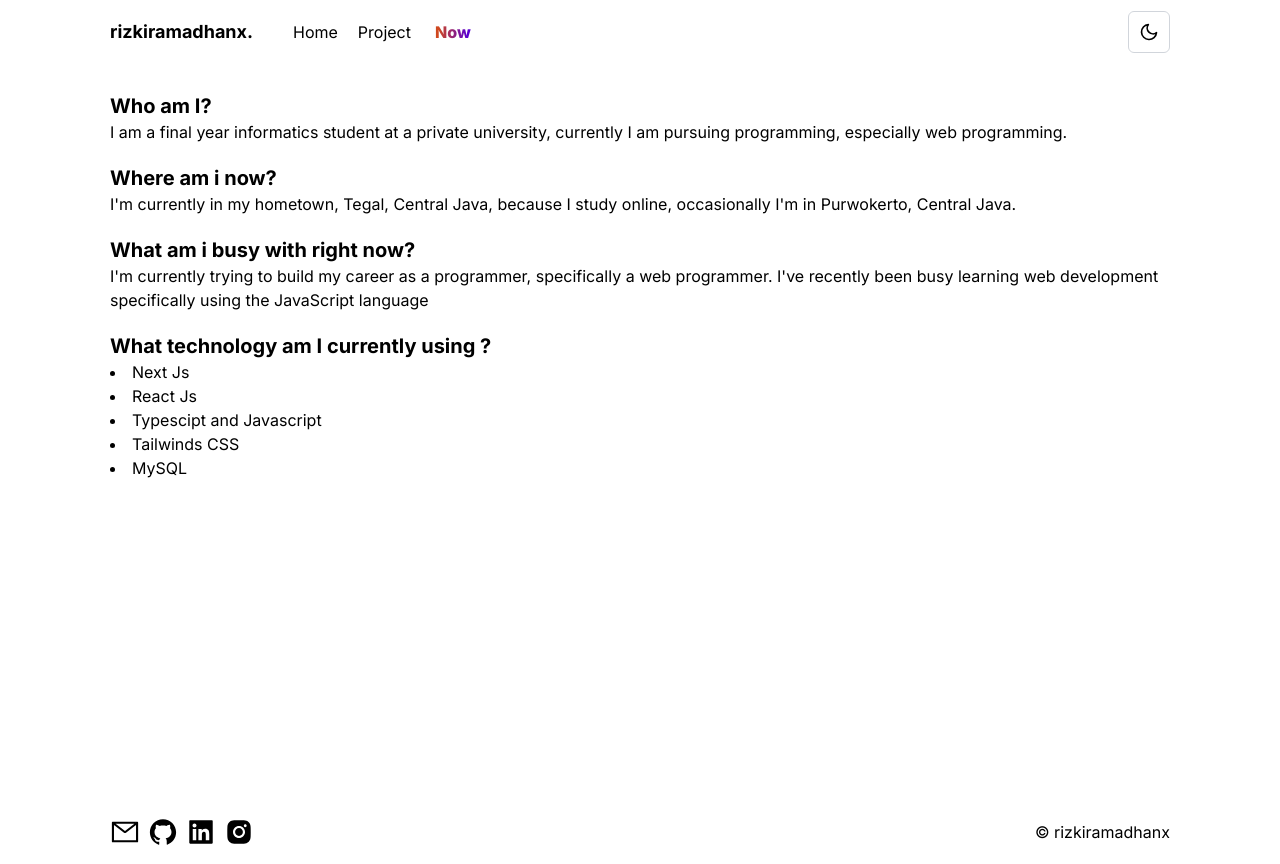
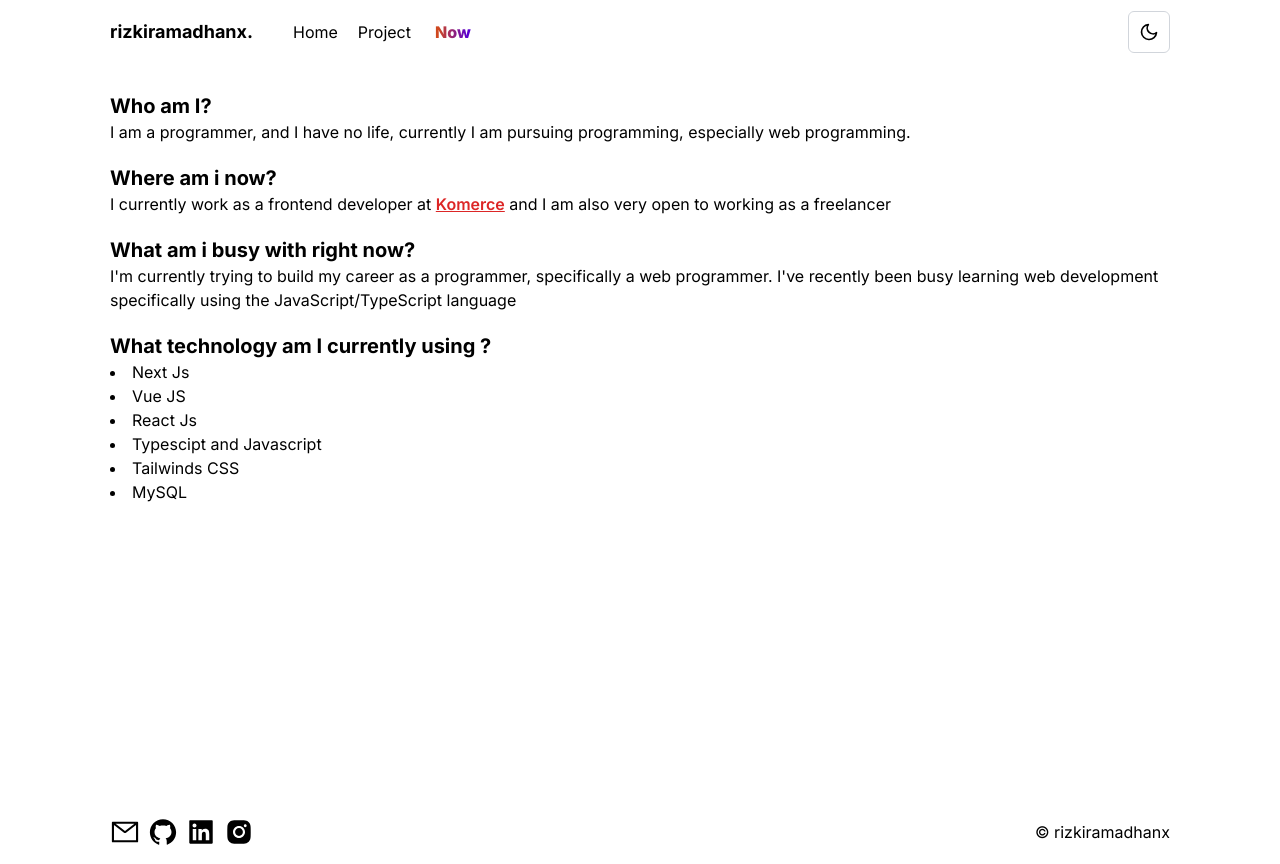
Before and after one commit to rizkiramadhanx/rizkiramadhanx.xyz, a Next.js app: page /now in a window 1280 px wide. Built offline with nearby package versions, Linux system fonts and the light colour scheme.

Commit message:
feat : update now//

```diff
--- a/src/components/layout/Header.tsx
+++ b/src/components/layout/Header.tsx
@@ -61,7 +61,7 @@ const Header = () => {
                   key={key}
                   className={clsxm(
                     pathname === data.pathname ? 'px-1 ' : '',
-                    'cursor-pointer hover:scale-105 text-underline'
+                    'cursor-pointer hover:scale-105 nav-link'
                   )}
                 >
                   <span
--- a/src/pages/now.tsx
+++ b/src/pages/now.tsx
@@ -9,21 +9,28 @@ const now = () => {
       <div
         data-aos="fade-up"
         className={clsxm(
-          'min-h-[calc(100vh_-_64px)] ',
-          'bg-main dark:bg-mainDark',
+          "min-h-[calc(100vh_-_64px)] ",
+          "bg-main dark:bg-mainDark",
           styles.container,
-          'py-2'
+          "py-2"
         )}
       >
         <h1 className="text-xl font-bold mt-5">Who am I?</h1>
         <p>
-          I am a final year informatics student at a private university,
-          currently I am pursuing programming, especially web programming.
+          I am a programmer, and I have no life, currently I am pursuing
+          programming, especially web programming.
         </p>
         <h1 className="text-xl font-bold mt-5">Where am i now?</h1>
         <p>
-          {`I'm currently in my hometown, Tegal, Central Java, because I study
-          online, occasionally I'm in Purwokerto, Central Java.`}
+          I currently work as a frontend developer at{" "}
+          <a
+            href="https://www.freecodecamp.org/"
+            target="_blank"
+            className="text-red-600 font-semibold underline"
+          >
+            Komerce
+          </a>{" "}
+          and I am also very open to working as a freelancer
         </p>
         <h1 className="text-xl font-bold mt-5">
           What am i busy with right now?
@@ -31,13 +38,14 @@ const now = () => {
         <p>
           {`I'm currently trying to build my career as a programmer, specifically
           a web programmer. I've recently been busy learning web development
-          specifically using the JavaScript language`}
+          specifically using the JavaScript/TypeScript language`}
         </p>
         <h1 className="text-xl font-bold mt-5">
           What technology am I currently using ?
         </h1>
         <ul className="list-inside list-disc">
           <li>Next Js</li>
+          <li>Vue JS</li>
           <li>React Js</li>
           <li>Typescipt and Javascript</li>
           <li>Tailwinds CSS</li>
--- a/src/styles/globals.css
+++ b/src/styles/globals.css
@@ -1,6 +1,30 @@
 @tailwind base;
 @tailwind components;
 @tailwind utilities;
+
+.nav-link:before {
+  content: "";
+  position: absolute;
+  width: 100%;
+  height: 2px;
+  bottom: 0;
+  left: 0;
+  background-color: #cf481f;
+  visibility: hidden;
+  transform: scaleX(0);
+  transition: all 0.3s ease-in-out;
+}
+
+.nav-link {
+  position: relative;
+  display: inline-block;
+}
+
+
+.nav-link:hover:before {
+  visibility: visible;
+  transform: scaleX(1);
+}
 
 @layer components {
   .hover-effect {
```
Also changed, not shown: src/pages/test.tsx (added), 1 other file (tests, documents, lock files or other folders).
